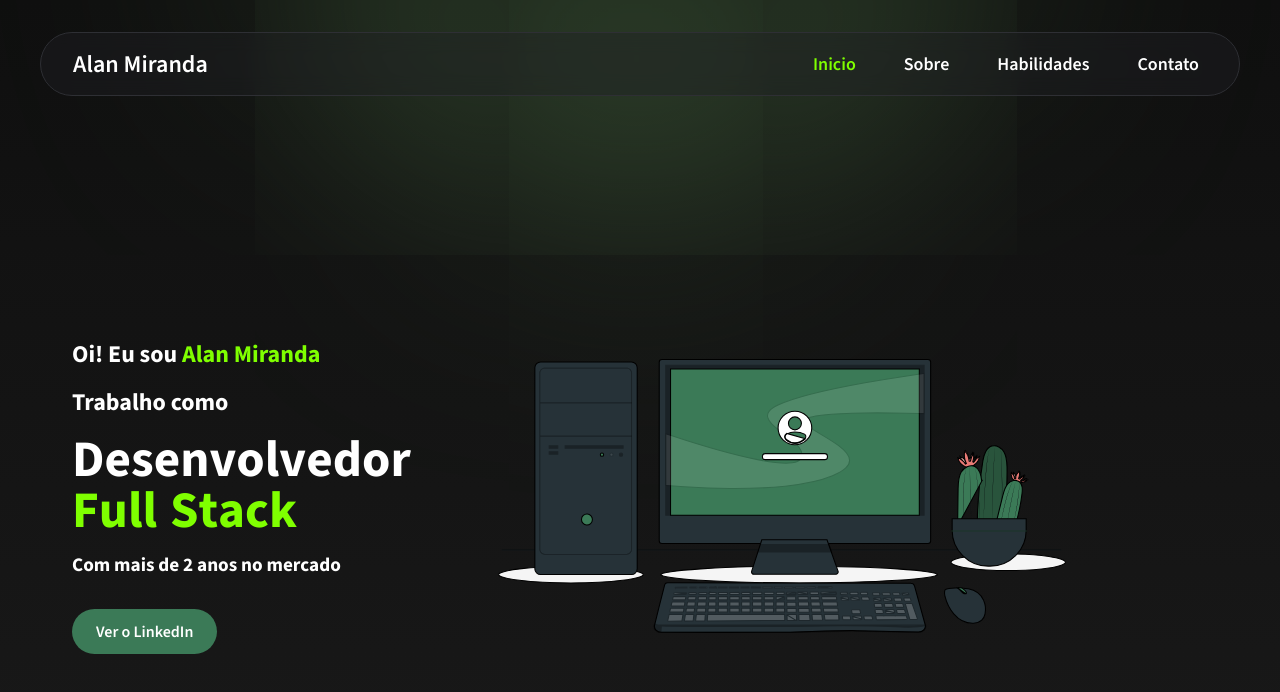
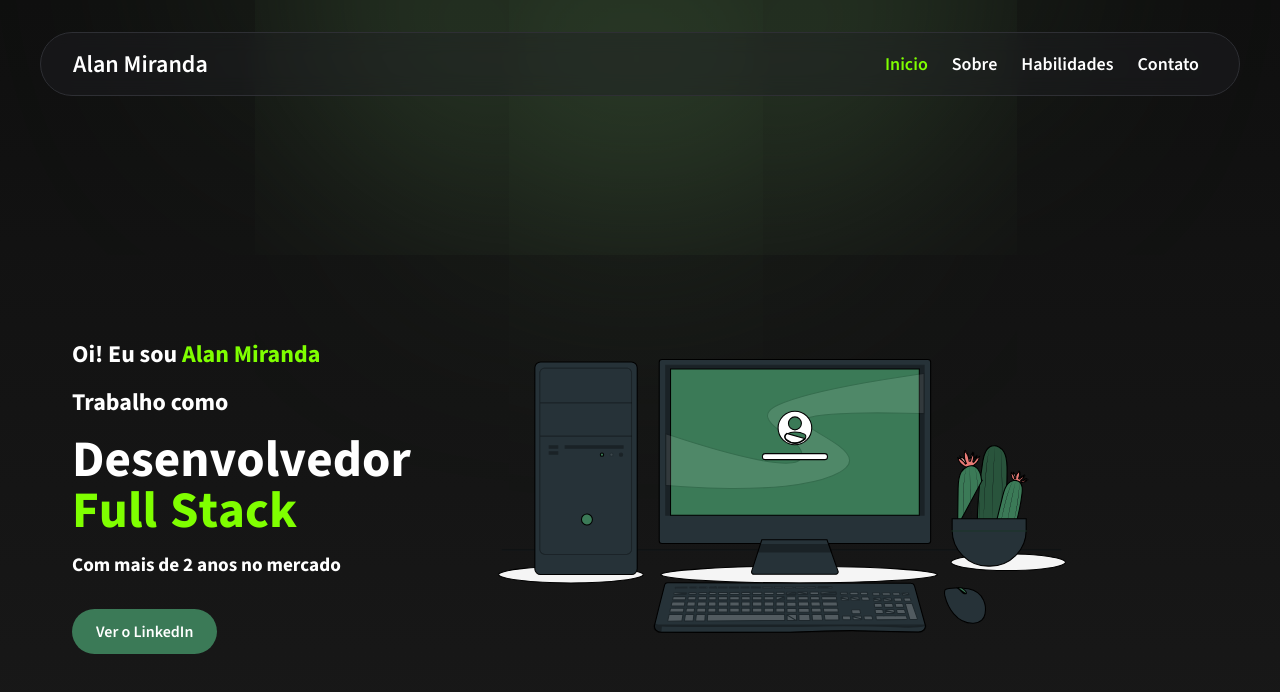
Before and after one commit to AlAnNuB/portfolio, a React (Vite) app: page / in a window 1280 px wide. Shown: the top 692 px of the page. Built offline with nearby package versions, Linux system fonts and the light colour scheme.

Commit message:
fix: styles

```diff
--- a/src/components/navbar/styles.ts
+++ b/src/components/navbar/styles.ts
@@ -34,16 +34,14 @@ export const Logo = styled.h1`
 
 export const NavLinks = styled.div`
   display: flex;
-  gap: 2rem;
+  gap: .5rem;
   align-items: center;
 `;
 
 export const LinkContent = styled.div<{ $isActive: boolean }>`
-  position: relative;
   padding: 0.5rem;
   display: flex;
   align-items: center;
-  gap: 0.5rem;
   font-size: 1.125rem;
   color: ${({ theme, $isActive }) => ($isActive ? theme.primaryColor : theme.color)};
   transition: all 0.3s ease;
```
